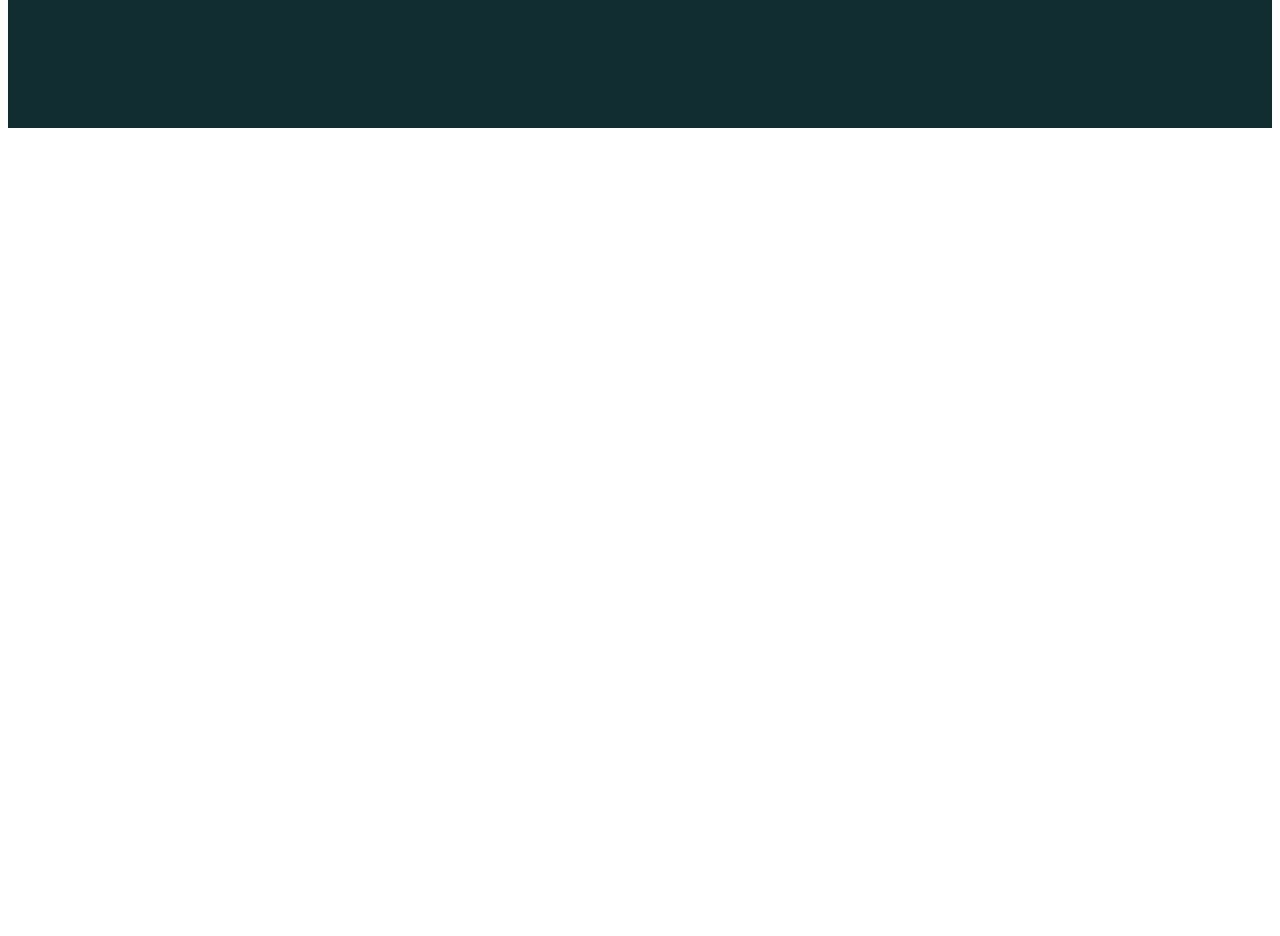
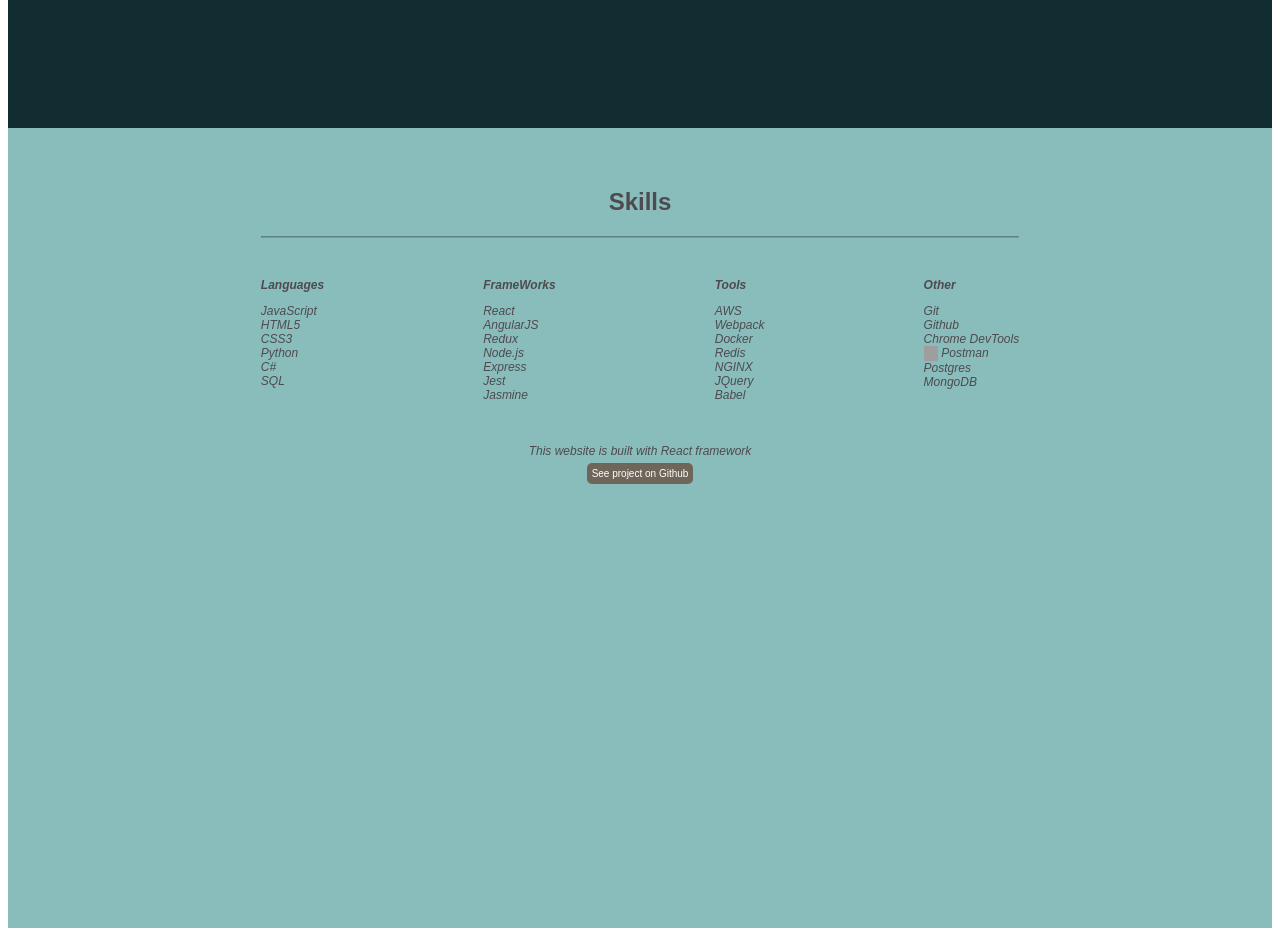
Before and after one commit to shaneyuan18/personal-website, a React app: page / in a window 1280 px wide. Shown: the part 2280-3216 px from the top of the page. Before the commit the page ends 2416 px from the top, so only its background shows below. Built offline with nearby package versions, Linux system fonts and the light colour scheme; grey boxes are pictures that could not be loaded; the HTML template or start-up script is replaced by a standard one.

Commit message:
set up template for skills

```diff
--- a/client/src/components/Content.jsx
+++ b/client/src/components/Content.jsx
@@ -1,11 +1,13 @@
 import React from 'react';
 import Profile from './Profile.jsx';
 import Experience from './Experience.jsx';
+import Skill from './Skill.jsx';
 
 const Content = () => (
   <div>
     <Profile />
     <Experience />
+    <Skill />
   </div>
 );
 
--- /dev/null
+++ b/client/src/components/Skill.jsx
@@ -0,0 +1,76 @@
+import React from 'react';
+import styles from './styles/Skill.css';
+
+const Skill = () => (
+  <section id="skill" className={styles.skill}>
+    <div className={styles.content}>
+      <h2>
+        Skills
+      </h2>
+      <hr />
+      <div className={styles.columns}>
+        <div>
+          <strong>
+            Languages
+          </strong>
+          <ul>
+            <li><i className="devicon-javascript-plain"></i> JavaScript</li>
+            <li><i className="devicon-html5-plain"></i> HTML5</li>
+            <li><i className="devicon-css3-plain"></i> CSS3</li>
+            <li><i className="devicon-python-plain"></i> Python</li>
+            <li><i className="devicon-csharp-plain"></i> C#</li>
+            <li><i className="devicon-mysql-plain"></i> SQL</li>
+          </ul>
+        </div>
+        <div>
+          <strong>
+            FrameWorks
+          </strong>
+          <ul>
+            <li><i className="devicon-react-original"></i> React</li>
+            <li><i className="devicon-angularjs-plain"></i> AngularJS</li>
+            <li><i className="devicon-backbonejs-plain"></i> Redux</li>
+            <li><i className="devicon-nodejs-plain"></i> Node.js</li>
+            <li><i className="devicon-express-original"></i> Express</li>
+            <li><i className="devicon-jest-plain"></i> Jest</li>
+            <li><i className="devicon-jasmine-plain"></i> Jasmine</li>
+          </ul>
+        </div>
+        <div>
+          <strong>
+            Tools
+          </strong>
+          <ul>
+            <li> <i className="devicon-amazonwebservices-original"></i> AWS </li>
+            <li> <i className="devicon-webpack-plain"></i> Webpack</li>
+            <li> <i className="devicon-docker-plain"></i> Docker</li>
+            <li> <i className="devicon-redis-plain"></i> Redis</li>
+            <li> <i className="devicon-nginx-original"></i> NGINX </li>
+            <li> <i className="devicon-jquery-plain"></i> JQuery</li>
+            <li> <i className="devicon-babel-plain"></i> Babel</li>
+          </ul>
+        </div>
+        <div>
+          <strong>
+            Other
+          </strong>
+          <ul>
+            <li><i className="devicon-git-plain"></i> Git</li>
+            <li><i className="devicon-github-plain"></i> Github </li>
+            <li><i className="devicon-chrome-plain"></i> Chrome DevTools</li>
+            <li><img src="https://s3-us-west-1.amazonaws.com/thedylanqian/postman.jpg" valign="top" width = "14.39" height = "15" alt =""/> Postman</li>
+            <li><i className="devicon-postgresql-plain"></i> Postgres</li>
+            <li><i className="devicon-mongodb-plain"></i> MongoDB</li>
+          </ul>
+        </div>
+
+      </div>
+      <div>This website is built with React framework</div>
+      <a href="https://github.com/shaneyuan18/shaneyuan" className={styles.button}>
+        See project on Github
+      </a>
+    </div>
+  </section>
+);
+
+export default Skill;
--- a/client/src/components/styles/Profile.css
+++ b/client/src/components/styles/Profile.css
@@ -3,7 +3,6 @@
   min-height: 100vh;
   width: 100%;
   text-align: center;
-  font-family: 'Raleway', sans-serif;
   color: #4F4A4E;
 }
 
--- /dev/null
+++ b/client/src/components/styles/Skill.css
@@ -0,0 +1,50 @@
+.skill {
+  background-color: #88BDBC;
+  min-height: 100vh;
+  width: 100%;
+  text-align: center;
+  font-family: 'Raleway', sans-serif;
+  color: #4F4A4E;
+}
+
+.content {
+  padding: 40px 20%;
+}
+.content h2 {
+  margin-bottom: 20px;
+}
+.content hr {
+  border-color: #4F4A4E;
+  opacity: 0.3;
+  margin-bottom: 40px;
+}
+.content div {
+  font-style: italic;
+  font-size: 12px;
+}
+
+.button {
+  display: inline-block;
+  margin: 5px;
+  padding: 5px;
+  border-radius: 5px;
+  background-color: #6E6658;
+  color: white;
+  font-size: 10px;
+  text-decoration: none;
+}
+.button:hover {
+  background-color: #4F4A4E;
+}
+
+.columns {
+  display: flex;
+  text-align: left;
+  font-size: 12px;
+  justify-content: space-between;
+  margin-bottom: 30px;
+}
+.columns ul {
+  list-style-type: none;
+  padding: 0;
+}
```
Also changed, not shown: 2 other files (tests, documents, lock files or other folders).
